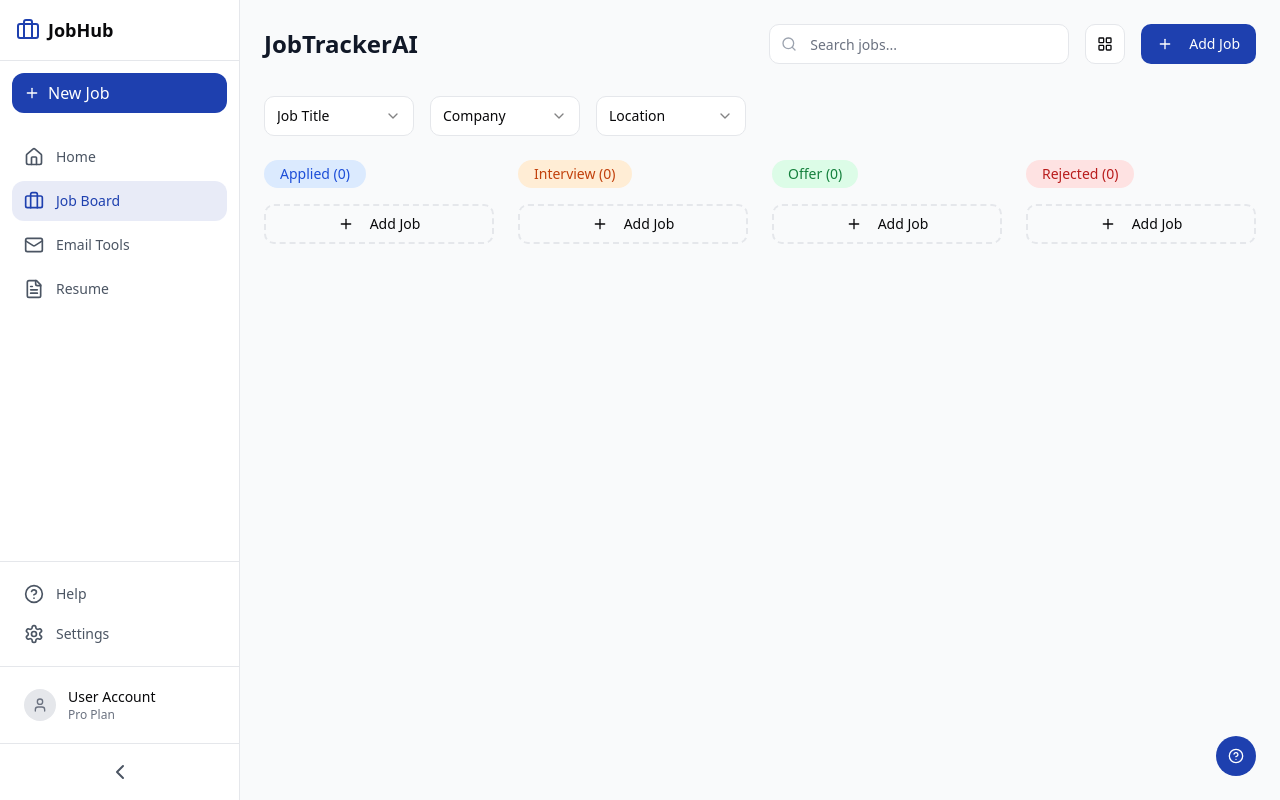
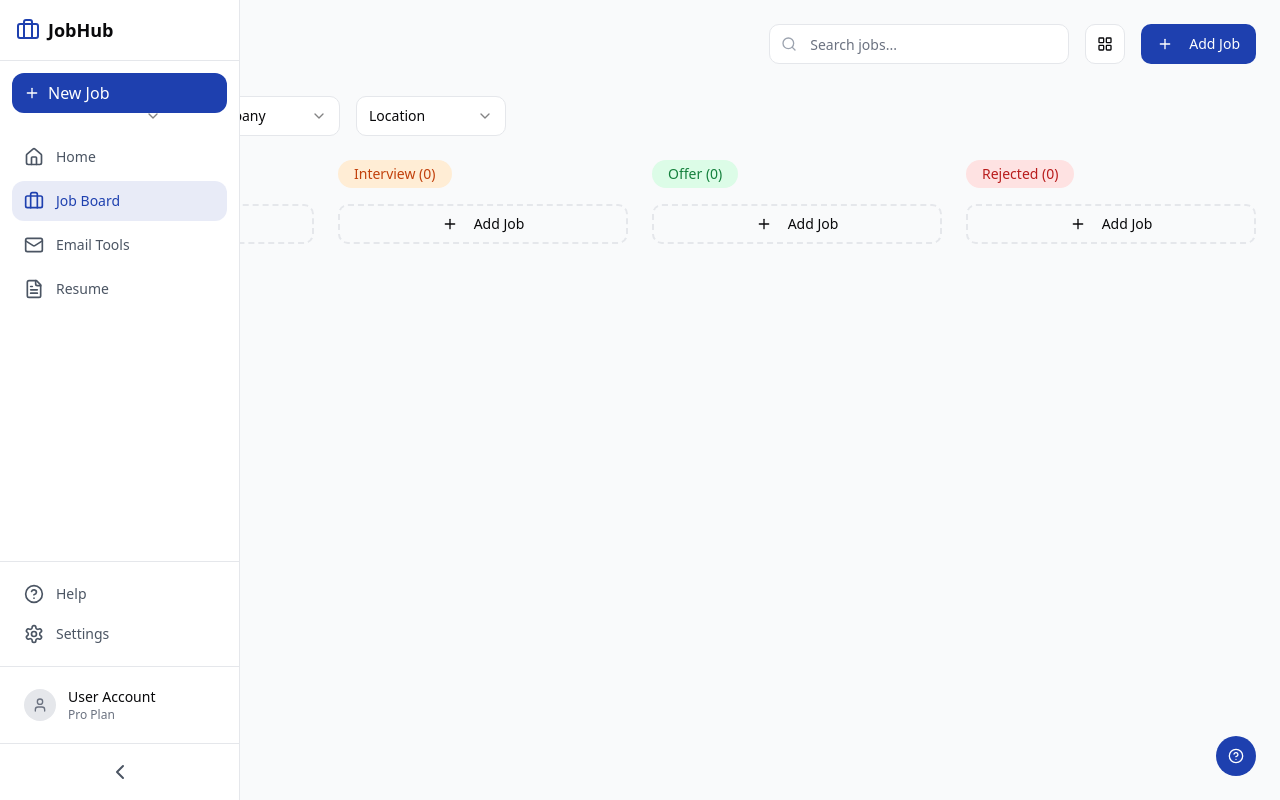
Before and after one commit to Lalitm32-spec/jobhub-dashboard, a React (Vite) app: page /job-board in a window 1280 px wide. Built offline with nearby package versions, Linux system fonts and the light colour scheme.

Commit message:
Fix day/night mode and layout
Updated the layout to ensure the sidebar occupies the full screen while allowing the content to scroll. Adjusted styles to resolve issues with the day/night mode functionality.
[skip gpt_engineer]

```diff
--- a/src/components/NewSidebar.tsx
+++ b/src/components/NewSidebar.tsx
@@ -36,7 +36,7 @@ export const NewSidebar = () => {
 
   return (
     <aside
-      className={`flex flex-col border-r border-gray-200 dark:border-gray-800 bg-white dark:bg-gray-900 transition-all duration-300 relative ${
+      className={`fixed top-0 left-0 h-screen flex flex-col border-r border-gray-200 dark:border-gray-800 bg-white dark:bg-gray-900 transition-all duration-300 ${
         isCollapsed ? "w-[80px]" : "w-[240px]"
       }`}
     >
@@ -90,7 +90,7 @@ export const NewSidebar = () => {
         </div>
       </div>
 
-      {/* Collapse Button - Now at the bottom */}
+      {/* Collapse Button */}
       <button
         onClick={() => setIsCollapsed(!isCollapsed)}
         className="w-full p-4 border-t border-gray-200 dark:border-gray-800 hover:bg-gray-50 dark:hover:bg-gray-800 transition-colors flex items-center justify-center"
--- a/src/index.css
+++ b/src/index.css
@@ -6,60 +6,43 @@
   :root {
     --background: 0 0% 100%;
     --foreground: 240 10% 3.9%;
-
     --card: 0 0% 100%;
     --card-foreground: 240 10% 3.9%;
-
     --popover: 0 0% 100%;
     --popover-foreground: 240 10% 3.9%;
-
     --primary: 262.1 83.3% 57.8%;
     --primary-foreground: 210 20% 98%;
-
     --secondary: 220 14.3% 95.9%;
     --secondary-foreground: 220.9 39.3% 11%;
-
     --muted: 220 14.3% 95.9%;
     --muted-foreground: 220 8.9% 46.1%;
-
     --accent: 220 14.3% 95.9%;
     --accent-foreground: 220.9 39.3% 11%;
-
     --destructive: 0 84.2% 60.2%;
     --destructive-foreground: 210 20% 98%;
-
     --border: 220 13% 91%;
     --input: 220 13% 91%;
     --ring: 262.1 83.3% 57.8%;
-
     --radius: 0.75rem;
   }
 
   .dark {
     --background: 240 10% 3.9%;
     --foreground: 0 0% 98%;
-
     --card: 240 10% 3.9%;
     --card-foreground: 0 0% 98%;
-
     --popover: 240 10% 3.9%;
     --popover-foreground: 0 0% 98%;
-
     --primary: 262.1 83.3% 57.8%;
     --primary-foreground: 210 20% 98%;
-
     --secondary: 215 27.9% 16.9%;
     --secondary-foreground: 210 20% 98%;
-
     --muted: 215 27.9% 16.9%;
     --muted-foreground: 217.9 10.6% 64.9%;
-
     --accent: 215 27.9% 16.9%;
     --accent-foreground: 210 20% 98%;
-
     --destructive: 0 62.8% 30.6%;
     --destructive-foreground: 210 20% 98%;
-
     --border: 215 27.9% 16.9%;
     --input: 215 27.9% 16.9%;
     --ring: 262.1 83.3% 57.8%;
@@ -73,6 +56,15 @@
   body {
     @apply bg-background text-foreground;
   }
+}
+
+/* Main content layout */
+.main-content {
+  @apply ml-[240px] p-6 min-h-screen overflow-y-auto;
+}
+
+.main-content-collapsed {
+  @apply ml-[80px] p-6 min-h-screen overflow-y-auto;
 }
 
 .animate-fade-in {
```
